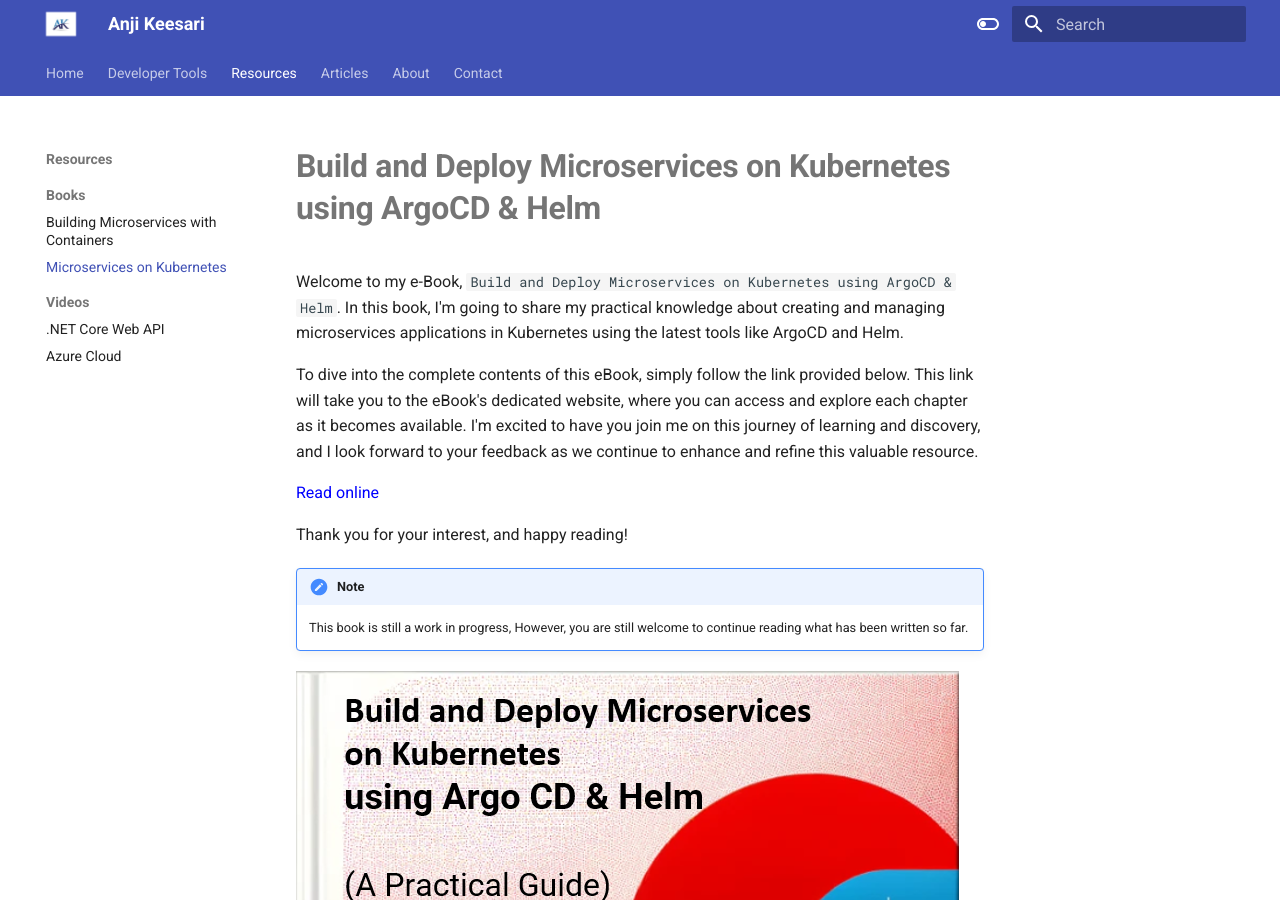
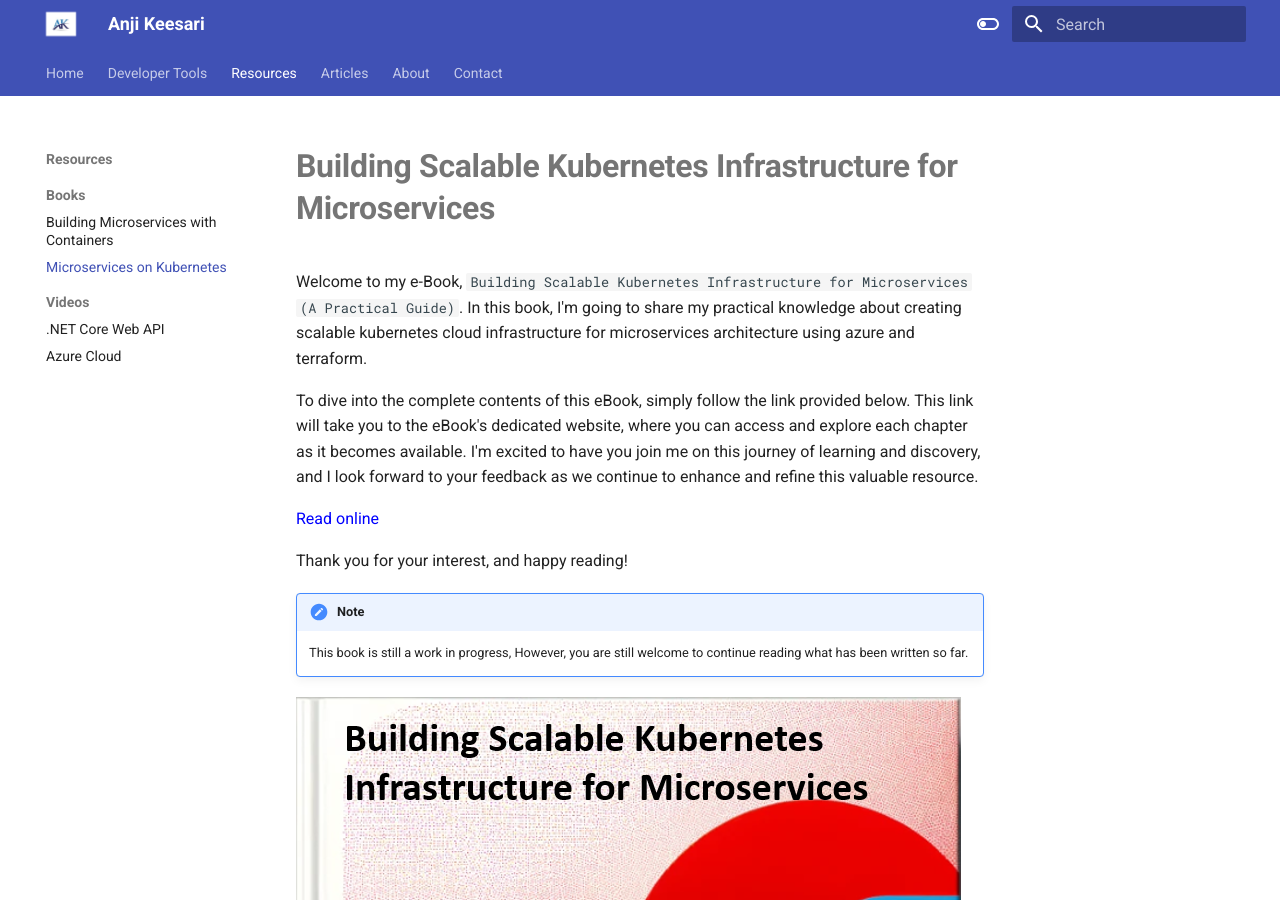
Before and after one commit to akeesari/anjikeesari, an MkDocs documentation site: the page built from docs/resources/books/kubernetes.md, in a window 1280 px wide and 900 px high. Built offline with MkDocs 1.6.1 and Material for MkDocs 9.7.7, drawn with Linux system fonts in a browser that asks for light colours.

Commit message:
Title Change

```diff
--- a/docs/overrides/home.html
+++ b/docs/overrides/home.html
@@ -266,15 +266,15 @@
         </h2>
         <p>Welcome to my Free e-Book, <b>Building Microservices with Containers (A Practical Guide)</b>. In this book, I'm going to share my practical knowledge about creating microservices applications with docker containers.</p>
 
-        <img src="images/book-cover-1.png" alt="Building Microservices with Containers (A Practical Guide)" />
+        <img src="images/book-cover-1.png" alt="" />
     </div>
     <div class="column">
         <h2>
             Free e-Book - <a href="http://Kubernetes.anjikeesari.com/" style="color: blue;" target="_blank">Read online</a>
         </h2>
-        <p>Welcome to my Free e-Book, <b>Build and Deploy Microservices on Kubernetes using ArgoCD & Helm</b>. In this book, I'm going to share my practical knowledge about creating and managing microservices applications in Kubernetes using the latest tools like ArgoCD and Helm.</p>
+        <p>Welcome to my Free e-Book, <b>Building Scalable Kubernetes Infrastructure for Microservices (A Practical Guide)</b>. In this book, I'm going to share my practical knowledge about creating and managing microservices applications in Kubernetes using the latest tools like ArgoCD and Helm.</p>
         <p>Note :This book is still a work in progress, However, you are still welcome to continue reading what has been written so far.</p>
-        <img src="images/book-cover-2.png" alt="Build & Deploy Microservices on Kubernetes using ArgoCD & Helm"  style="width: 400px; height: 550px;"/>
+        <img src="images/book-cover-2.png" alt=""  style="width: 400px; height: 550px;"/>
 
     </div>
 </div>
--- a/docs/resources/books/kubernetes.md
+++ b/docs/resources/books/kubernetes.md
@@ -1,8 +1,8 @@
 
-# Build and Deploy Microservices on Kubernetes using ArgoCD & Helm
+# Building Scalable Kubernetes Infrastructure for Microservices
 
 
-Welcome to my e-Book, `Build and Deploy Microservices on Kubernetes using ArgoCD & Helm`. In this book, I'm going to share my practical knowledge about creating and managing microservices applications in Kubernetes using the latest tools like ArgoCD and Helm.
+Welcome to my e-Book, `Building Scalable Kubernetes Infrastructure for Microservices (A Practical Guide)`. In this book, I'm going to share my practical knowledge about creating scalable kubernetes cloud infrastructure for microservices architecture using azure and terraform.
 
 To dive into the complete contents of this eBook, simply follow the link provided below. This link will take you to the eBook's dedicated website, where you can access and explore each chapter as it becomes available. I'm excited to have you join me on this journey of learning and discovery, and I look forward to your feedback as we continue to enhance and refine this valuable resource.
 
@@ -16,5 +16,5 @@ Thank you for your interest, and happy reading!
 
 
 <a href="http://kubernetes.anjikeesari.com/" target="_blank">
-    <img src="../../../images/book-cover-2.png" alt="Build & Deploy Microservices on Kubernetes using ArgoCD & Helm" />
+    <img src="../../../images/book-cover-2.png" alt="" />
 </a>
```
Also changed, not shown: docs/about/about.md (+1 -1 lines), docs/about/profile.md (+1 -1 lines), docs/images/book-cover-2.png, docs/images/book-cover-2_old.png (added).
